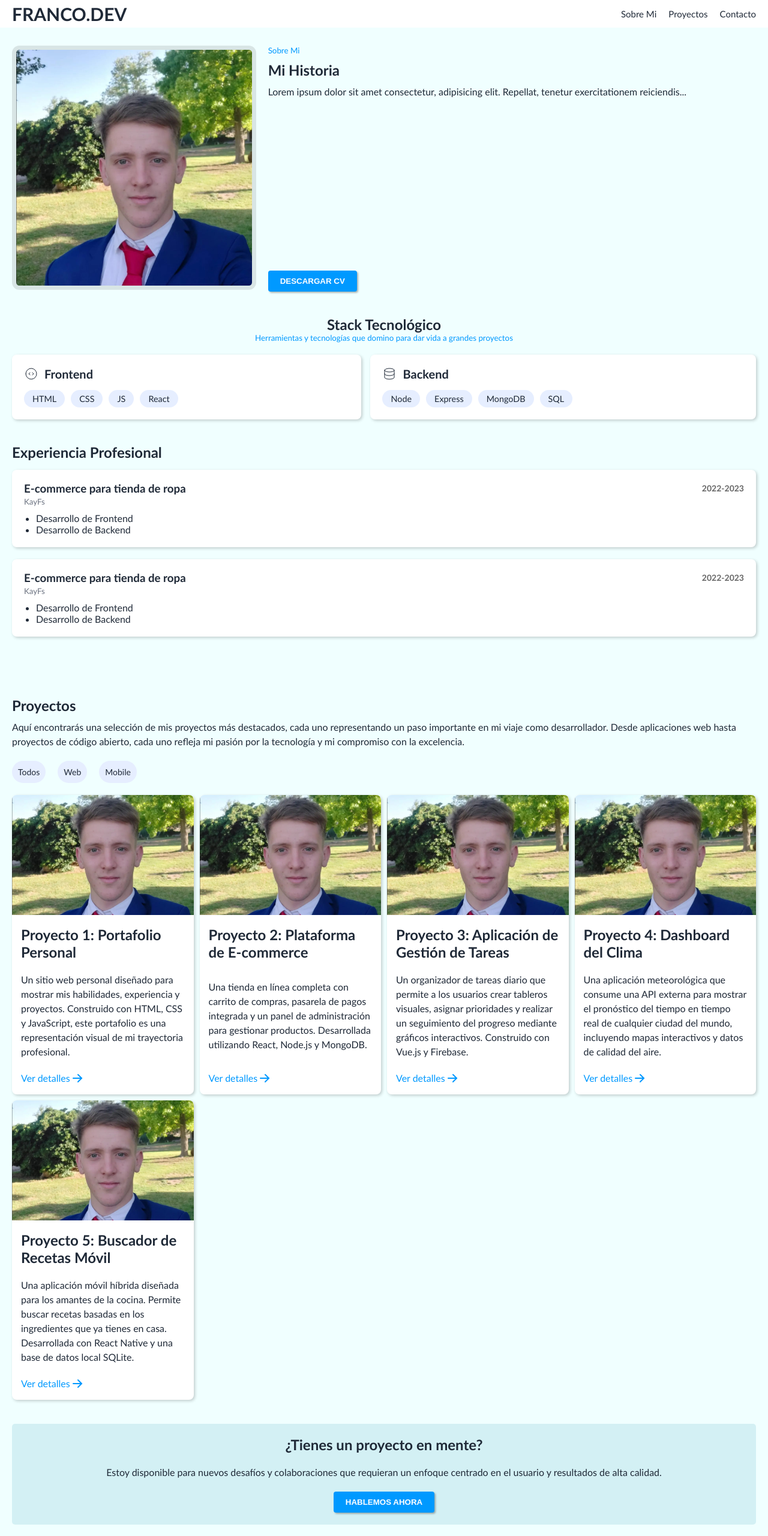
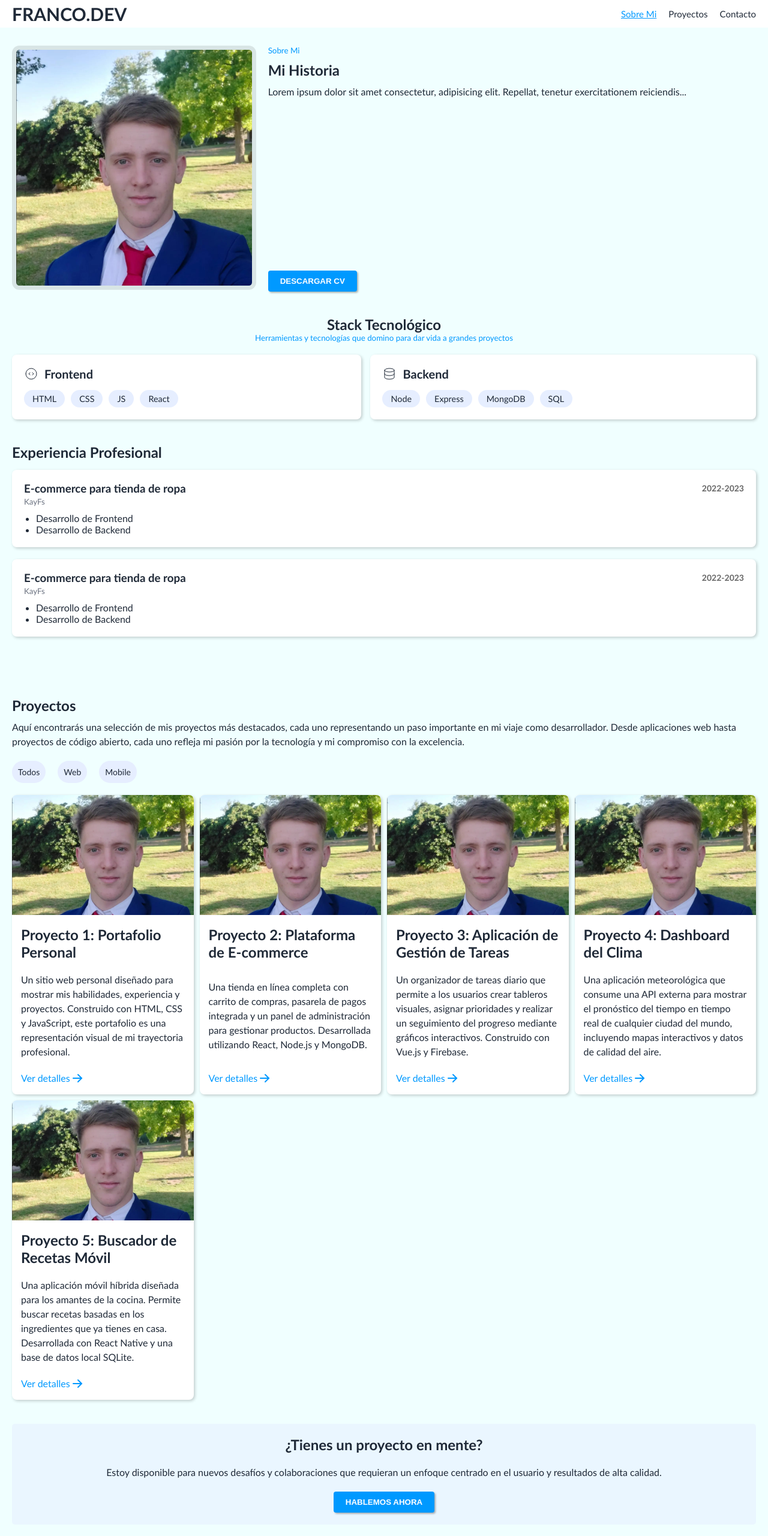
Before and after one commit to FrancoMinelli11/Portfolio-MF, a website: page index.html in a window 1280 px wide. Shown: the top 2560 px of the page at 60% size. Drawn offline with Linux system fonts and the light colour scheme.

Commit message:
Mejora de README y añadido de observer para el scroll

```diff
--- a/index.js
+++ b/index.js
@@ -1,26 +1,51 @@
-    const burguerButton = document.querySelectorAll(".menu-button")
-    const sidebar = document.querySelector(".sidebar")
+document.addEventListener("DOMContentLoaded", () => {
+    const burgerButtons = document.querySelectorAll(".menu-button");
+    const sidebar = document.querySelector(".sidebar");
 
-    burguerButton.forEach(button => {
-    button.addEventListener("click", () => {
-        sidebar.classList.toggle("opened")
-    })})
+    burgerButtons.forEach(button => {
+        button.addEventListener("click", () => {
+            sidebar.classList.toggle("opened");
+        });
+    });
 
-    const navLinks = document.querySelectorAll(".nav-links a")
-    navLinks.forEach(link => {
-        link.addEventListener("click", () => {
-            link.classList.add("isActive")
-            navLinks.forEach(otherLink => {
-                if (otherLink !== link) {
-                    otherLink.classList.remove("isActive")
-                }
-            })
-        })
-    })
 
-    const sidebarLinks = document.querySelectorAll(".sidebar-links a")
+    const sidebarLinks = document.querySelectorAll(".sidebar-links a");
     sidebarLinks.forEach(link => {
         link.addEventListener("click", () => {
-            sidebar.classList.toggle("opened")
-        })
-    })
+            sidebar.classList.remove("opened");
+        });
+    });
+
+
+    const navLinks = document.querySelectorAll(".nav-links a");
+
+    const sections = document.querySelectorAll("#about, #projects, #contact");
+
+    const observerOptions = {
+        root: null,
+        rootMargin: "-25% 0px -70% 0px",
+        threshold: 0
+    };
+
+    const observerCallback = (entries) => {
+        entries.forEach(entry => {
+            if (entry.isIntersecting) {
+                const id = entry.target.getAttribute("id");
+
+                navLinks.forEach(link => {
+                    if (link.getAttribute("href") === `#${id}`) {
+                        link.classList.add("isActive");
+                    } else {
+                        link.classList.remove("isActive");
+                    }
+                });
+            }
+        });
+    };
+
+    const observer = new IntersectionObserver(observerCallback, observerOptions);
+
+    sections.forEach(section => {
+        if (section) observer.observe(section);
+    });
+});
--- a/style.css
+++ b/style.css
@@ -3,9 +3,14 @@
     margin: 0;
     padding: 0;
     box-sizing: border-box;
+    scroll-behavior: smooth;
 }
 
+[id] {
+    scroll-margin-top: 70px;
+}
 body {
+
     color: #1F2937;
     font-family: 'Gill Sans', 'Gill Sans MT', Calibri, 'Trebuchet MS', sans-serif;
     background-color: azure;
@@ -192,7 +197,7 @@ p {
     transition: background-color 0.2s ease;
 
     &:hover {
-        background-color: #1F2937;
+        background-color: #007acc;
     }
 }
 
@@ -314,7 +319,7 @@ p {
     margin: 40px 0px;
     padding: 20px;
     border-radius: 5px;
-    background-color: rgb(167, 217, 228, 0.4);
+    background-color: rgba(230, 238, 255, 0.5);
     display: flex;
     flex-direction: column;
     align-items: center;
```
Also changed, not shown: README.md (added), resources/preview.png (added).
